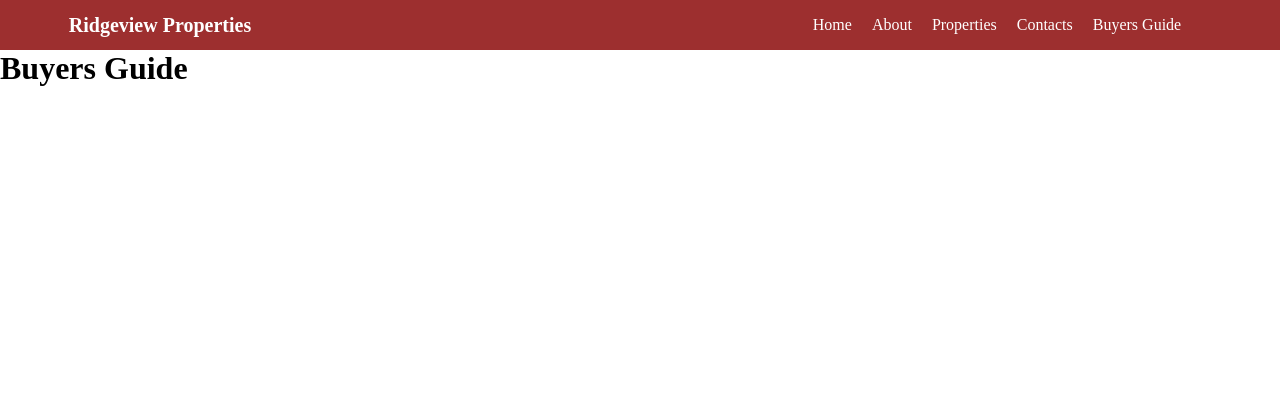
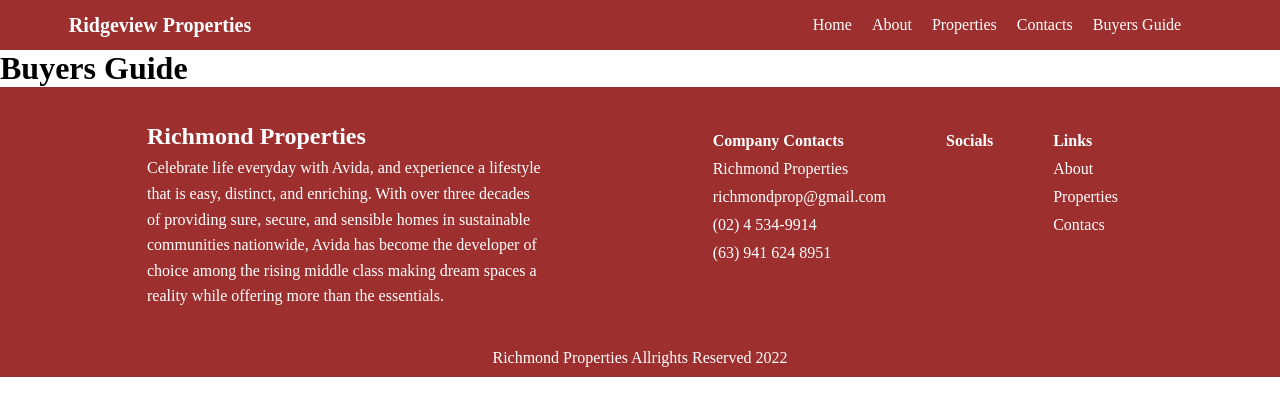
Before and after one commit to lowe25/RealEstate-Page, a React (Create React App) app: page /buyersGuide in a window 1280 px wide. Shown: the top 416 px of the page. Built offline with nearby package versions, Linux system fonts and the light colour scheme.

Commit message:
Footer Design Done

```diff
--- a/package.json
+++ b/package.json
@@ -3,9 +3,14 @@
   "version": "0.1.0",
   "private": true,
   "dependencies": {
+    "@fortawesome/fontawesome-svg-core": "^1.3.0",
+    "@fortawesome/free-regular-svg-icons": "^6.0.0",
+    "@fortawesome/free-solid-svg-icons": "^6.0.0",
+    "@fortawesome/react-fontawesome": "^0.1.17",
     "@testing-library/jest-dom": "^5.16.2",
     "@testing-library/react": "^12.1.2",
     "@testing-library/user-event": "^13.5.0",
+    "babel-plugin-macros": "^3.1.0",
     "node-sass": "^7.0.1",
     "react": "^17.0.2",
     "react-dom": "^17.0.2",
--- a/src/App.js
+++ b/src/App.js
@@ -4,6 +4,7 @@
 
 //Layout
 import Navbar from "./Layout/Navbar/Navbar";
+import Footer from "./Layout/Footer/Footer";
 
 //Pages
 import Home from "./Pages/Homepage/Homepage";
@@ -23,6 +24,7 @@
           <Route path="/properties" component={Properties} />
           <Route path="/buyersGuide" component={BuyersGuide} />
         </Switch>
+        <Footer />
       </BrowserRouter>
     </>
   );
--- /dev/null
+++ b/src/Layout/Footer/Footer.js
@@ -0,0 +1,49 @@
+function Footer() {
+  return (
+    <>
+      <footer className="footer">
+        <section className="comp-desc">
+          <h1>Richmond Properties</h1>
+          <p>
+            Celebrate life everyday with Avida, and experience a lifestyle{" "}
+            <br />
+            that is easy, distinct, and enriching. With over three decades
+            <br />
+            of providing sure, secure, and sensible homes in sustainable <br />
+            communities nationwide, Avida has become the developer of <br />
+            choice among the rising middle class making dream spaces a <br />
+            reality while offering more than the essentials.
+          </p>
+        </section>
+
+        <section className="contacts">
+          <ul className="comp-info">
+          <li className="bold">Company Contacts</li>
+            <li>Richmond Properties</li>
+            <li>richmondprop@gmail.com</li>
+            <li>(02) 4 534-9914</li>
+            <li>(63) 941 624 8951</li>
+          </ul>
+
+          <ul className="comp-social">
+              <li className="bold">Socials</li>
+              <li><i className="fa-brands fa-facebook-f"></i></li>
+              <li><i className="fa-brands fa-youtube"></i></li>
+              <li><i className="fa-brands fa-instagram"></i></li>
+          </ul>
+
+          <ul className="comp-links">
+              <li className="bold">Links</li>
+              <li>About</li>
+              <li>Properties</li>
+              <li>Contacs</li>
+          </ul>
+        </section>
+      </footer>
+      <div className="copyright">
+          <p>Richmond Properties Allrights Reserved 2022</p>
+      </div>
+    </>
+  );
+}
+export default Footer;
--- a/src/Layout/Footer/footer.scss
+++ b/src/Layout/Footer/footer.scss
@@ -0,0 +1,34 @@
+.footer{
+    min-height: 200px;
+    background-color: $navBg-color;
+    color:$txt-color-white;
+    padding: 20px;
+    display: flex;
+    gap:20px;
+    justify-content: space-evenly;
+}
+.comp-desc{
+    line-height: 1.6;
+    padding: 10px;
+}
+.contacts{
+    display: flex;
+    gap:50px;
+    padding: 20px;
+    .bold{
+        font-weight: bold;
+    }
+    ul{
+        li{
+            padding: 5px;
+            list-style: none;
+        }
+    }
+}
+
+.copyright{
+    background-color: $navBg-color;
+    color:$txt-color-white;
+    text-align: center;
+    padding: 10px;
+}
```
Also changed, not shown: 1 other file (tests, documents, lock files or other folders).
